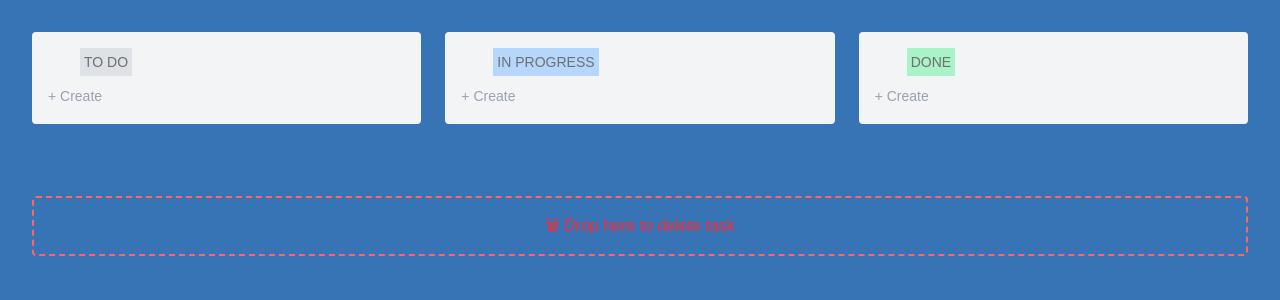
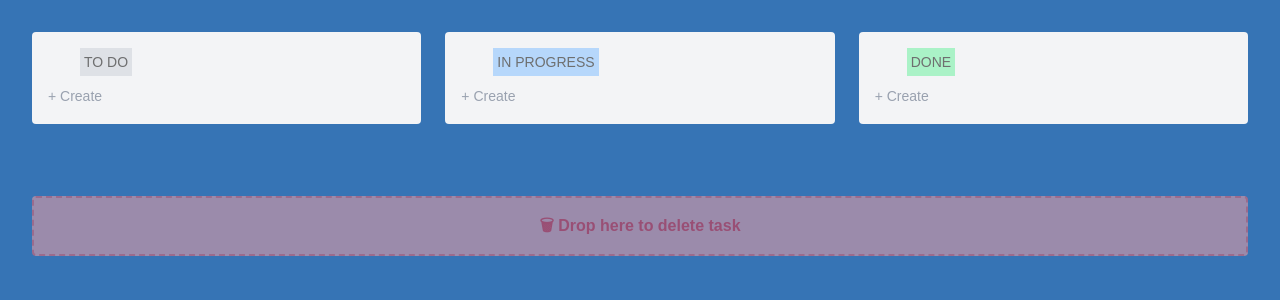
Before and after one commit to rizkitaufiq/task-management-app, a Next.js app: page / in a window 1280 px wide. Shown: the top 300 px of the page. Built offline with nearby package versions, Linux system fonts and the light colour scheme.

Commit message:
style: update background and text color for better contrast

```diff
--- a/src/components/molecules/Event/DeleteDropZone.tsx
+++ b/src/components/molecules/Event/DeleteDropZone.tsx
@@ -18,7 +18,7 @@ const DeleteDropZone = () => {
         <div
             onDrop={handleDrop}
             onDragOver={(e) => e.preventDefault()}
-            className="w-full text-center p-4 border-2 border-dashed border-red-400 text-red-500 mt-6 rounded hover:bg-red-50 transition"
+            className="bg-red-300 font-bold opacity-50 w-full text-center p-4 border-2 border-dashed border-red-400 text-red-500 mt-6 rounded hover:bg-red-50 transition"
         >
             🗑 Drop here to delete task
         </div>
```
